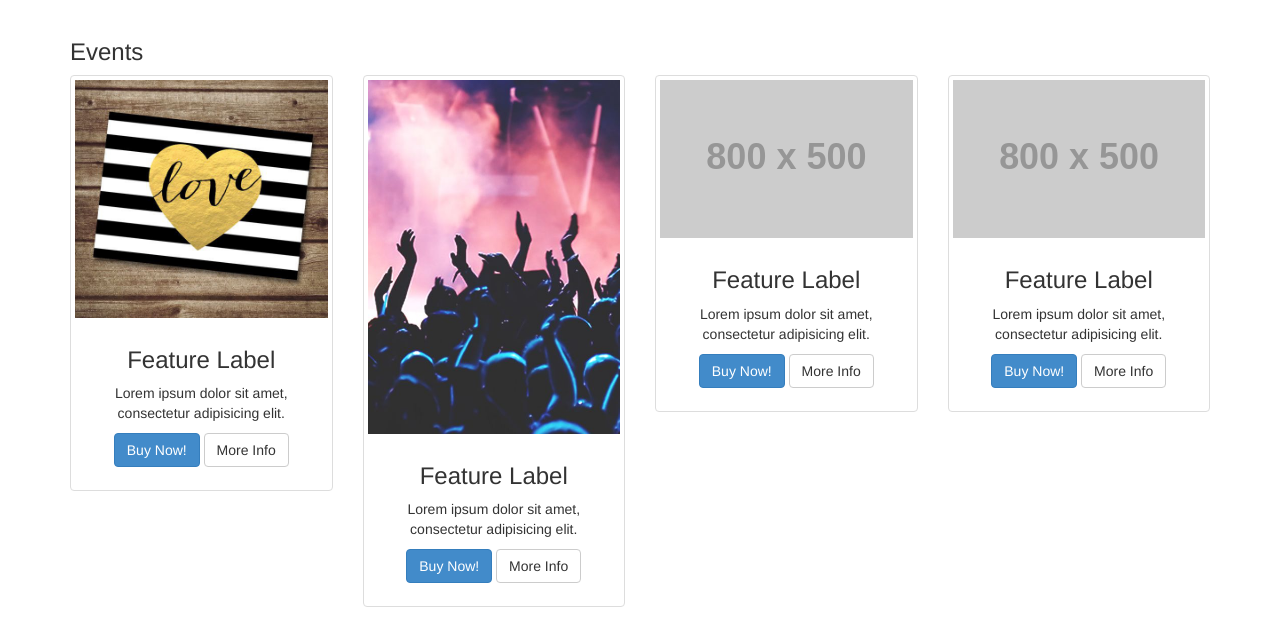
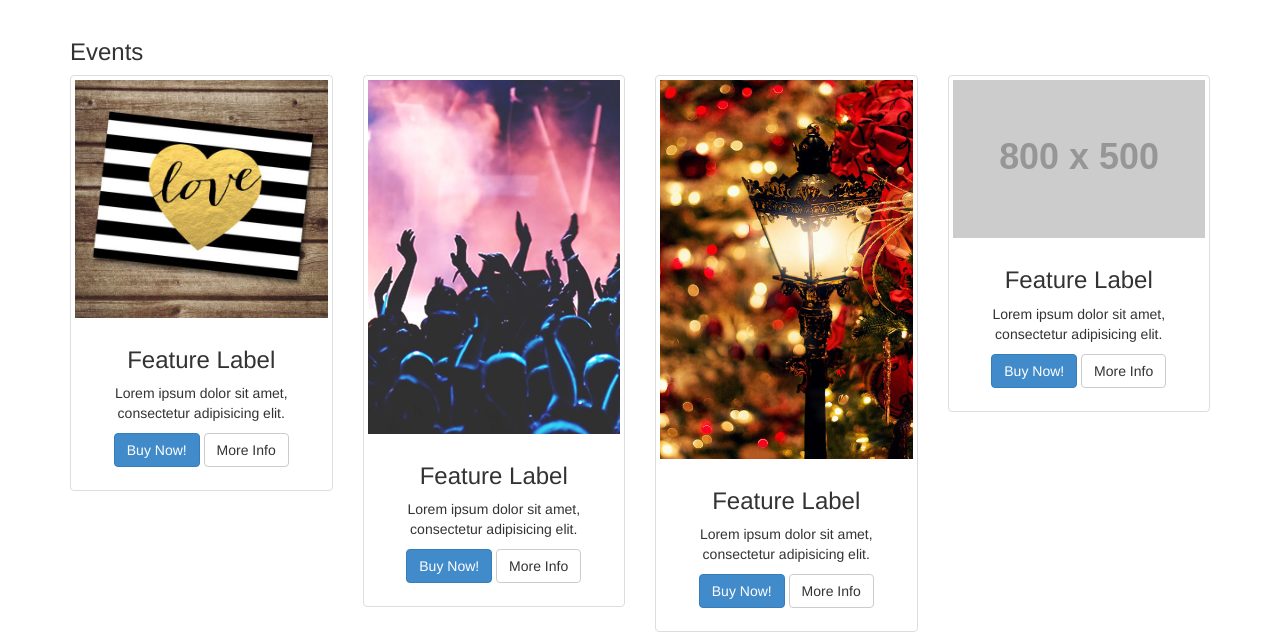
Before and after one commit to kdvoisin/NeohackMacysEvents, a plain HTML site: page index.html in a window 1280 px wide. Shown: the part 306-938 px from the top of the page. Drawn offline with Linux system fonts and the light colour scheme; placeholder pictures from the web are drawn by us.

Commit message:
Holiday Pic Image

```diff
--- a/index.html
+++ b/index.html
@@ -79,7 +79,7 @@
 
             <div class="col-md-3 col-sm-6 hero-feature">
                 <div class="thumbnail">
-                    <img src="http://placehold.it/800x500" alt="">
+                    <img src="images/HolidayPic.jpg" ref="stylesheet">
                     <div class="caption">
                         <h3>Feature Label</h3>
                         <p>Lorem ipsum dolor sit amet, consectetur adipisicing elit.</p>
```
